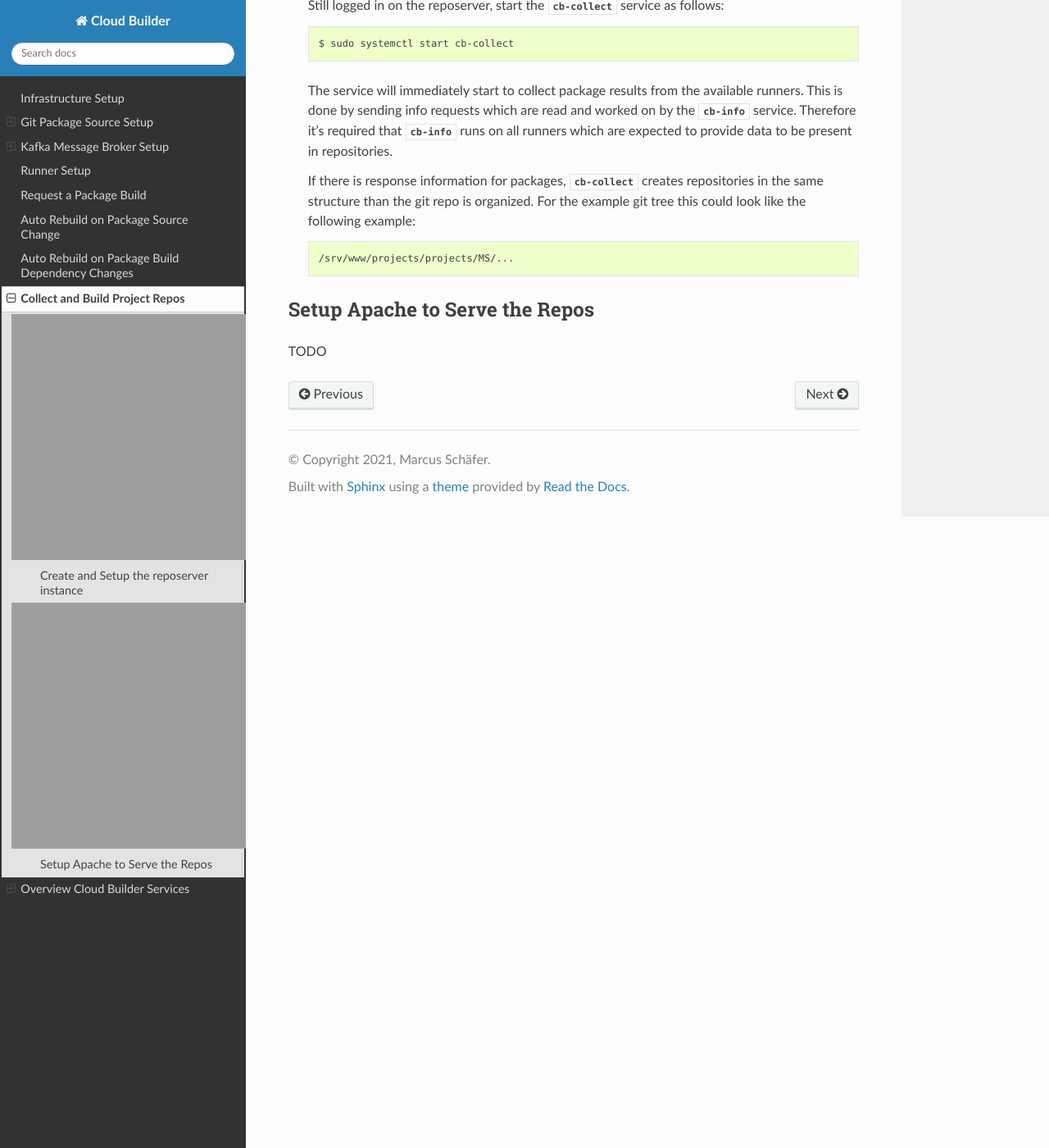
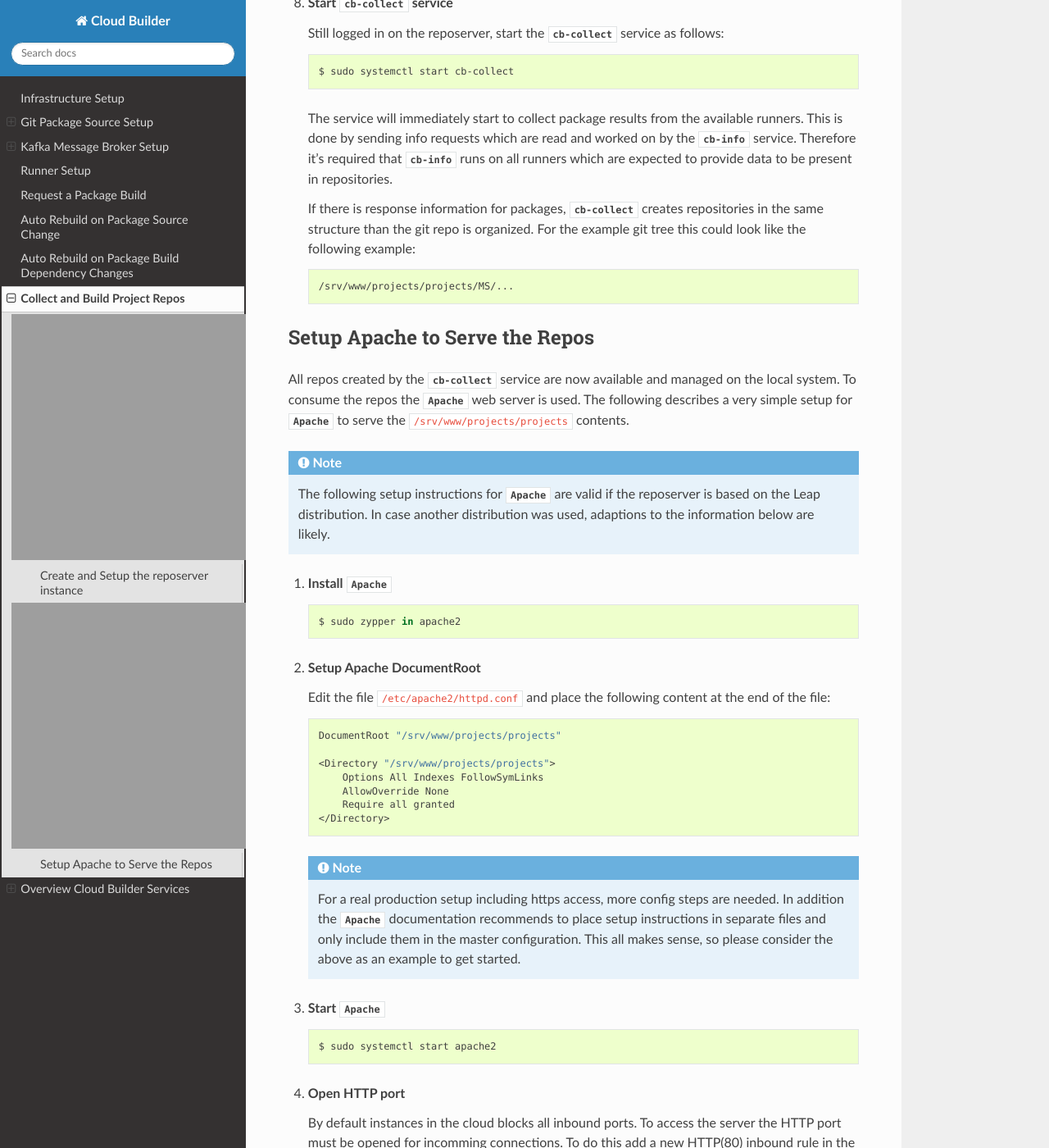
Before and after one commit to OSInside/cloud-builder, a Sphinx documentation site: the page built from doc/source/collect_and_build_project_repos.rst, in a window 1280 px wide and 1400 px high, scrolled down 3292 px. Shown: the whole window at 82% size. Built offline with Sphinx 7.4.7 and the Read the Docs theme 2.0.0, drawn with Linux system fonts in a browser that asks for light colours; some of the changed text lies outside the part shown.

Commit message:
Finish documentation for cb-collect

```diff
--- a/doc/source/collect_and_build_project_repos.rst
+++ b/doc/source/collect_and_build_project_repos.rst
@@ -65,6 +65,8 @@ Create and Setup the reposerver instance
    :file:`/etc/cloud_builder` as follows:
 
    .. code:: bash
+
+      $ sudo vi /etc/cloud_builder
 
       CB_PROJECT="https://github.com/OSInside/cloud-builder-packages.git"
 
@@ -209,4 +211,67 @@ Create and Setup the reposerver instance
 Setup Apache to Serve the Repos
 -------------------------------
 
-TODO
+All repos created by the `cb-collect` service are now available
+and managed on the local system. To consume the repos the `Apache`
+web server is used. The following describes a very simple setup
+for `Apache` to serve the :file:`/srv/www/projects/projects`
+contents.
+
+.. note::
+
+   The following setup instructions for `Apache` are valid if
+   the reposerver is based on the Leap distribution. In case
+   another distribution was used, adaptions to the information
+   below are likely.
+
+1. **Install** `Apache`
+
+   .. code:: bash
+
+      $ sudo zypper in apache2
+
+2. **Setup Apache DocumentRoot**
+
+   Edit the file :file:`/etc/apache2/httpd.conf` and place the
+   following content at the end of the file:
+
+   .. code:: bash
+
+      DocumentRoot "/srv/www/projects/projects"
+
+      <Directory "/srv/www/projects/projects">
+          Options All Indexes FollowSymLinks
+          AllowOverride None
+          Require all granted
+      </Directory>
+
+   .. note::
+
+      For a real production setup including https access,
+      more config steps are needed. In addition the `Apache`
+      documentation recommends to place setup instructions
+      in separate files and only include them in the master
+      configuration. This all makes sense, so please consider
+      the above as an example to get started.
+
+3. **Start** `Apache`
+
+   .. code:: bash
+
+      $ sudo systemctl start apache2
+
+4. **Open HTTP port**
+
+   By default instances in the cloud blocks all inbound ports.
+   To access the server the HTTP port must be opened for
+   incomming connections. To do this add a new HTTP(80) inbound rule
+   in the used security group of the reposerver instance. The
+   documentation from here: https://docs.aws.amazon.com/AWSEC2/latest/UserGuide/authorizing-access-to-an-instance.html helps with that task
+
+5. **Access the reposerver**
+
+   Open a web browser and place the following URL:
+
+   .. code:: bash
+
+      http://RepoServerInstanceIP
```
Also changed, not shown: other parts of doc/source/collect_and_build_project_repos.rst (+1 -1 lines).
